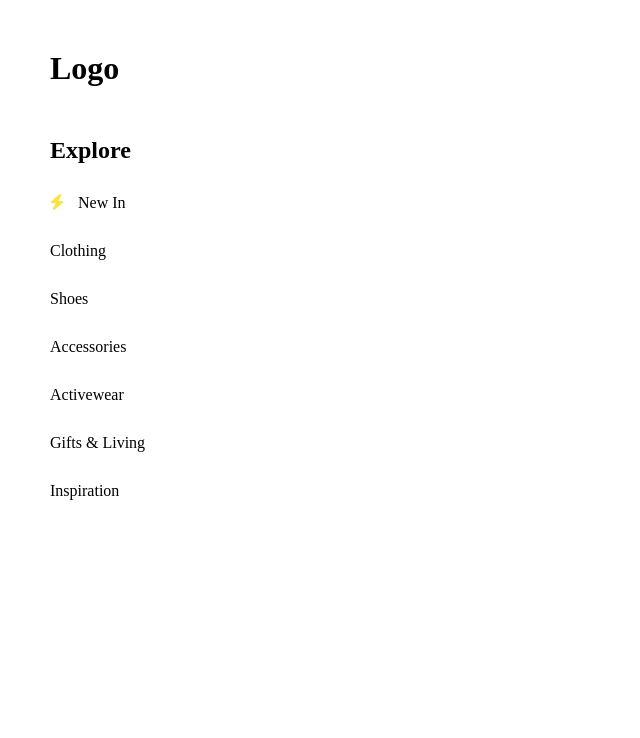
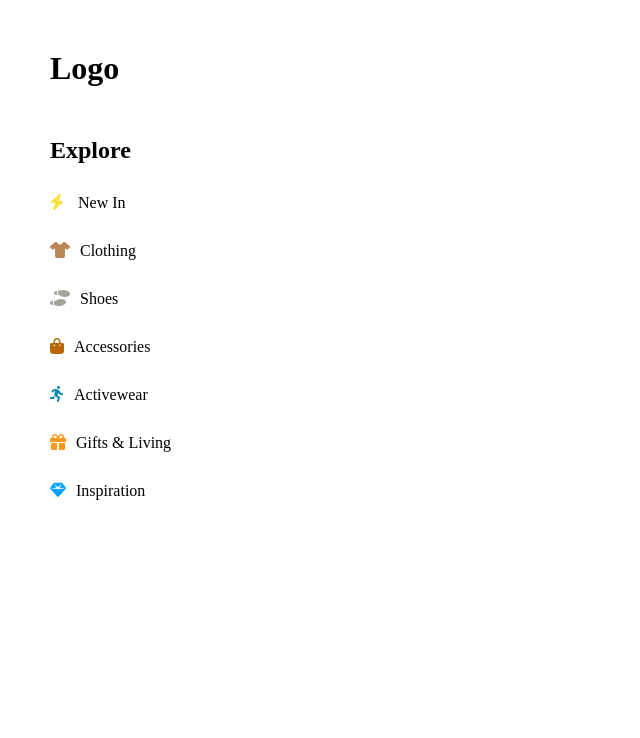
Before and after one commit to Francoise1999/Boutique, a PHP site: page / in a window 1280 px wide. Shown: the top 738 px of the page, without its empty margins (0-640 px from the left). Run offline with PHP 8.4, Linux system fonts and the light colour scheme; some libraries are stand-ins or nearby versions.

Commit message:
Add menu and all other icons

```diff
--- a/css/style.css
+++ b/css/style.css
@@ -44,3 +44,27 @@
 .menu li i.fas{
     color: #fae33c;
 }
+
+.menu li i.fa-tshirt{
+    color: #9e5813b8;
+}
+
+.menu li i.fa-shoe-prints{
+    color: #a4a39c;
+}
+
+.menu li i.fa-shopping-bag{
+    color: #b76708;
+}
+
+.menu li i.fa-running{
+    color: #0888b7;
+}
+
+.menu li i.fa-gift{
+    color: #ff981c;
+}
+
+.menu li i.fa-gem{
+    color: #00a4ff;
+}
--- a/index.html
+++ b/index.html
@@ -19,12 +19,12 @@
 
                 <ul class="menu">
                     <li><i class="fas fa-bolt"></i> New In</li>
-                    <li>Clothing</li>
-                    <li>Shoes</li>
-                    <li>Accessories</li>
-                    <li>Activewear</li>
-                    <li>Gifts & Living</li>
-                    <li>Inspiration</li>
+                    <li><i class="fas fa-tshirt"></i>Clothing</li>
+                    <li><i class="fas fa-shoe-prints"></i>Shoes</li>
+                    <li><i class="fas fa-shopping-bag"></i>Accessories</li>
+                    <li><i class="fas fa-running"></i>Activewear</li>
+                    <li><i class="fas fa-gift"></i>Gifts & Living</li>
+                    <li><i class="fas fa-gem"></i>Inspiration</li>
                 </ul>
 
             </div>
```
